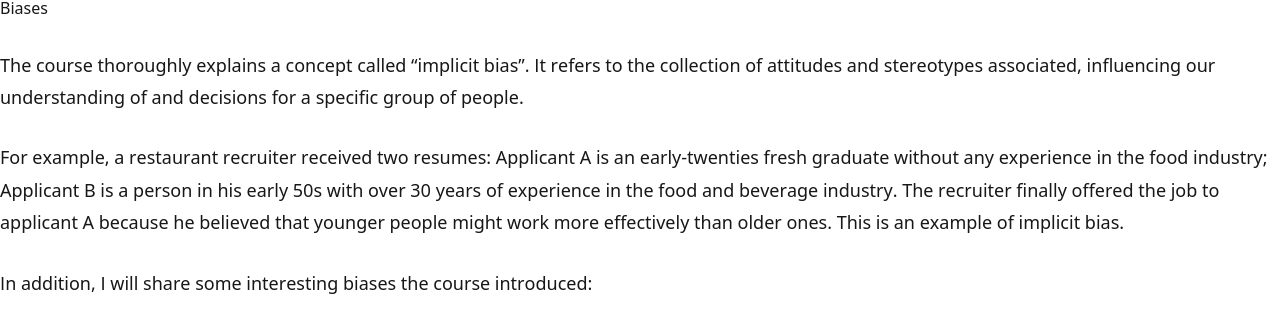
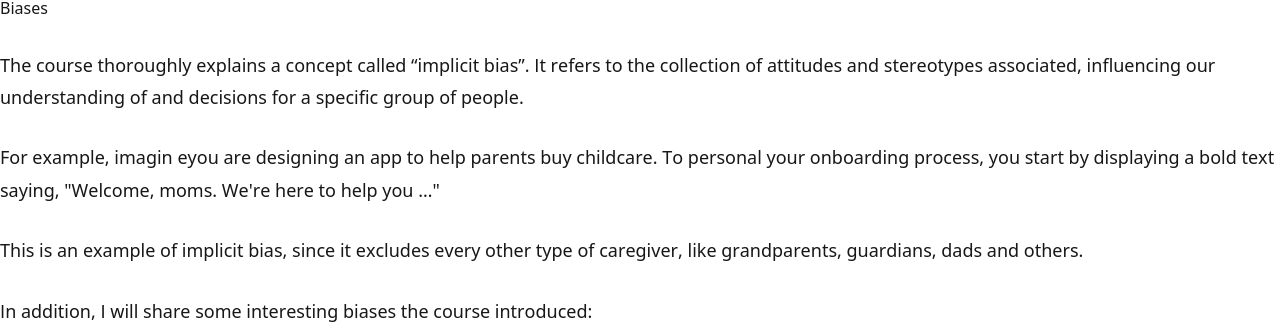
Before and after one commit to Pudge1996/NEXT.LRD.IM, a Next.js app: page /blog/posts/2024-05-04-en in a window 1280 px wide. Shown: the part 3835-4159 px from the top of the page. Built offline with nearby package versions, Linux system fonts and the light colour scheme.

Commit message:
Update 2024-05-04-en.mdx

```diff
--- a/pages/blog/posts/2024-05-04-en.mdx
+++ b/pages/blog/posts/2024-05-04-en.mdx
@@ -79,7 +79,9 @@ Although I am not fond of these types of designs, these seem to really help comp
 
 The course thoroughly explains a concept called “implicit bias”. It refers to the collection of attitudes and stereotypes associated, influencing our understanding of and decisions for a specific group of people.
 
-For example, a restaurant recruiter received two resumes: Applicant A is an early-twenties fresh graduate without any experience in the food industry; Applicant B is a person in his early 50s with over 30 years of experience in the food and beverage industry. The recruiter finally offered the job to applicant A because he believed that younger people might work more effectively than older ones. This is an example of implicit bias.
+For example, imagin eyou are designing an app to help parents buy childcare. To personal your onboarding process, you start by displaying a bold text saying, "Welcome, moms. We're here to help you …"
+
+This is an example of implicit bias, since it excludes every other type of caregiver, like grandparents, guardians, dads and others.
 
 In addition, I will share some interesting biases the course introduced:
 
```
